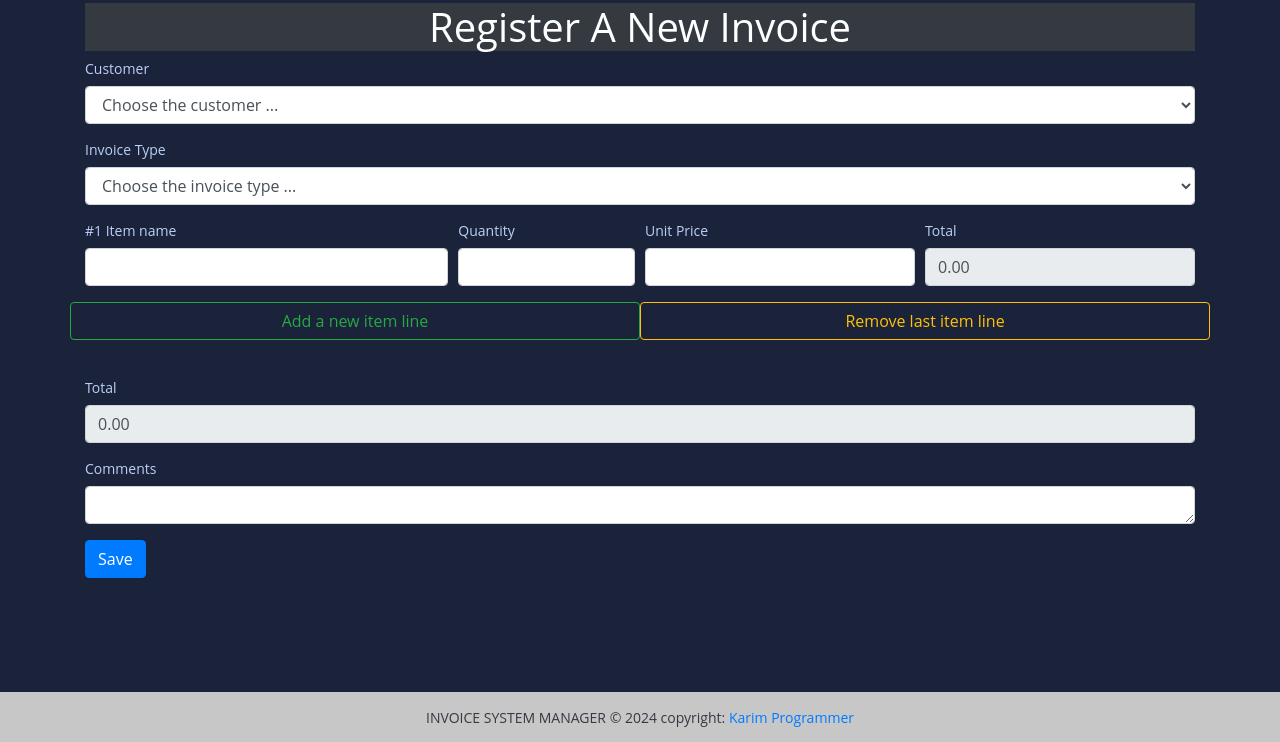
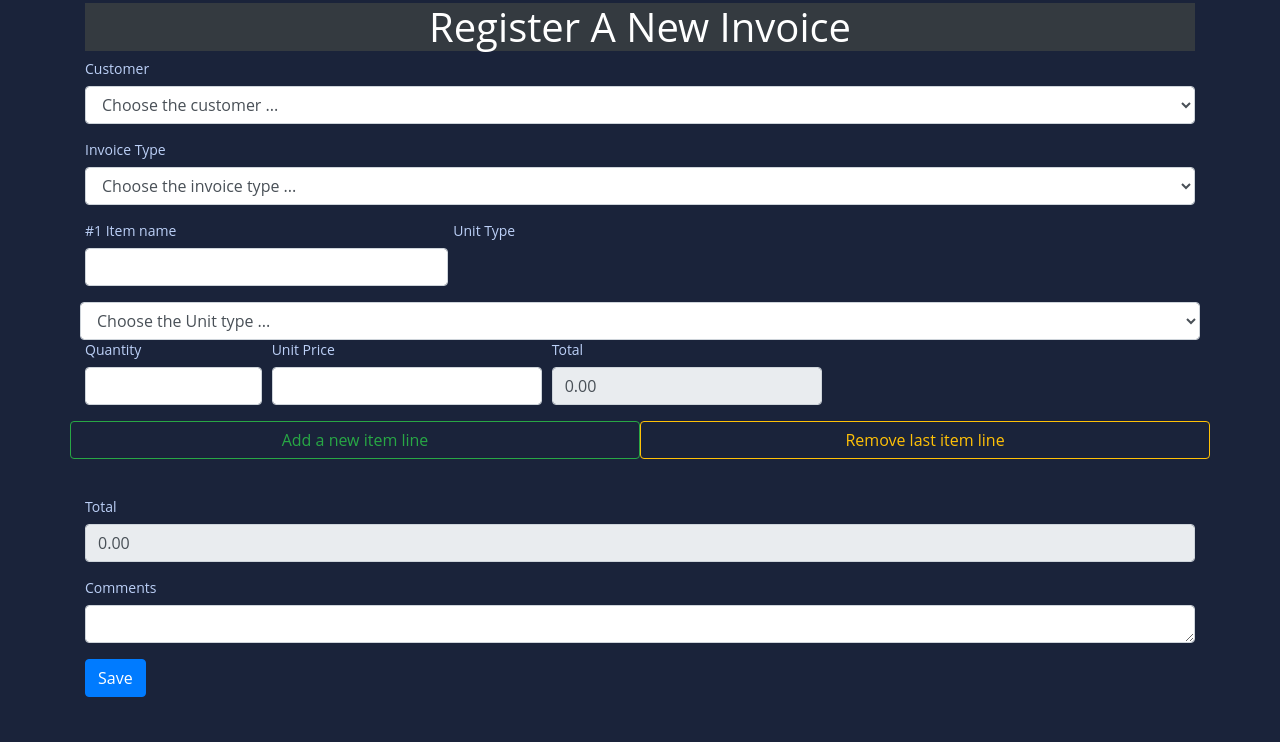
Before and after one commit to AbouYounes/django_invoice_manager, a Django app: page /en/add-invoice in a window 1280 px wide. Shown: the part 145-887 px from the top of the page. Run offline with Django 5.2, Linux system fonts and the light colour scheme; the visitor is signed in with stand-in values (Sample User, id 1).

Commit message:
add new fields in invoice table

```diff
--- a/invoice_app/views.py
+++ b/invoice_app/views.py
@@ -120,9 +120,12 @@ class AddInvoiceView(LoginRequiredSuperuserMixim, View):
             customer = request.POST.get('customer')
             type = request.POST.get('invoice_type')
             articles = request.POST.getlist('article')
+            date_a = request.POST.getlist('dt_a')
+            u_type = request.POST.getlist('ut_a')
             qties = request.POST.getlist('qty')
             units = request.POST.getlist('unit')
             total_a = request.POST.getlist('total-a')
+            ttc_a = request.POST.getlist('tt-a')
             total = request.POST.get('total')
             comment = request.POST.get('commment')
             invoice_object = {
@@ -140,9 +143,12 @@ class AddInvoiceView(LoginRequiredSuperuserMixim, View):
                 data = Article(
                     invoice_id = invoice.id,
                     name = article,
+                    article_date_time = date_a[index],
+                    unit_type = u_type[index],
                     quantity=qties[index],
                     unit_price = units[index],
                     total = total_a[index],
+                    TTC_article = ttc_a[index]
                 )
 
                 items.append(data)
--- a/templates/add_invoice.html
+++ b/templates/add_invoice.html
@@ -42,6 +42,14 @@
                 <label for="article-1">#1 {% trans 'Item name' %}</label>
                 <input required name="article" type="text" class="form-control" id="article-1">
             </div>
+
+            <label for="ut-1">{% trans 'Unit Type' %}</label>
+            <select name="invoice_type" class="form-control" id="ut-1">
+                <option>{% trans 'Choose the Unit type ...' %}</option>
+                <option value="R">{% trans 'Hour' %}</option>
+                <option value="P">{% trans 'Meter' %}</option>
+            </select>
+
 
             <div class="form-group col-md-2">
                 <label for="qty-1">{% trans 'Quantity' %}</label>
@@ -141,8 +149,8 @@
 
     function handleChangeSingleArticle(id){
 
-        console.log(id.toString().split('-'))
         let articleId = id.split('-')[1];
+        let idTypeA = `#ut_a-${articleId}`;
         let idQty = `#qty-${articleId}`;
         let unitId = `#unit-${articleId}`;
         let totalIdLine = `#total-a-${articleId}`;
```
Also changed, not shown: invoice_app/models.py (+16 -1 lines).
